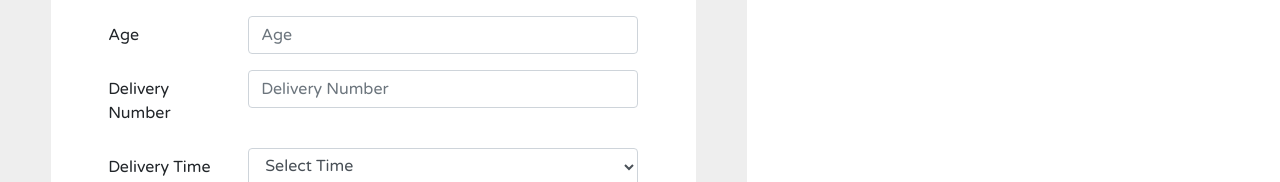
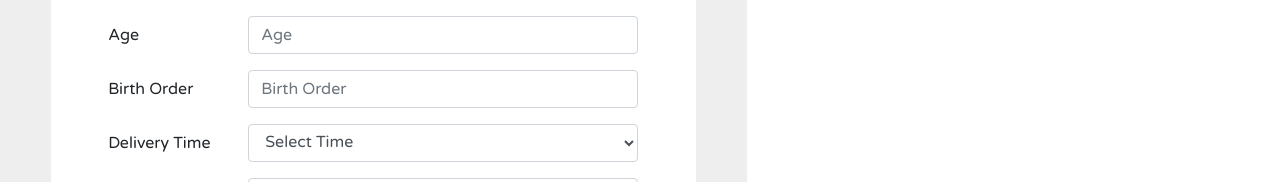
Before and after one commit to paurakhsharma/Aama, a Vue app in the folder client/: page / in a window 1280 px wide. Shown: the part 159-341 px from the top of the page. Built offline with nearby package versions, Linux system fonts and the light colour scheme.

Commit message:
replace delivery number with birth order

```diff
--- a/client/src/components/Aama.vue
+++ b/client/src/components/Aama.vue
@@ -21,7 +21,7 @@
             </div>
 
             <div class="form-group row">
-              <label for="delNo" class="col-sm-3 col-form-label">Delivery Number</label>
+              <label for="delNo" class="col-sm-3 col-form-label">Birth Order</label>
               <div class="col-sm-9">
                 <input
                   required
@@ -29,7 +29,7 @@
                   name="delNo"
                   class="form-control"
                   id="delNo"
-                  placeholder="Delivery Number"
+                  placeholder="Birth Order"
                   v-model="deliveryN"
                 />
               </div>
```
